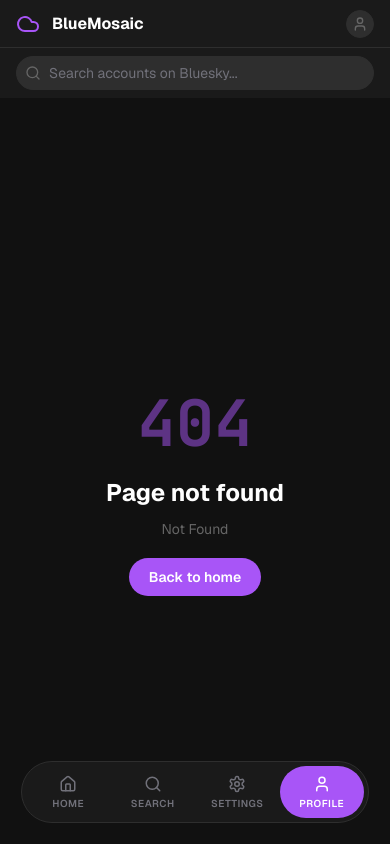
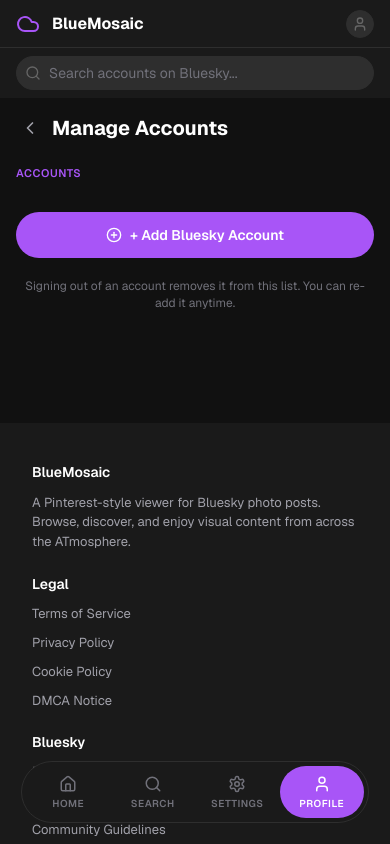
Before and after one commit to sparkyfen/bsky-mosaic, a SvelteKit app: page /profile/manage in a window 390 px wide. Before the commit this address had no page. Shown: the top 844 px of the page. Built offline with nearby package versions, Linux system fonts and the light colour scheme.

Commit message:
Add mobile /profile/manage route for Manage Accounts
Full-screen Manage Accounts page with back arrow to /profile, per-account
sign-out buttons, Active label, and Add Bluesky Account CTA. Matches the
Mobile - Manage Accounts mockup (zKZ2h).

```diff
--- /dev/null
+++ b/src/routes/profile/manage/+page.svelte
@@ -0,0 +1,219 @@
+<script lang="ts">
+	import { goto } from '$app/navigation';
+	import { accountsState, removeAccount, login } from '$lib/stores/auth.js';
+
+	function handleSignOut(did: string) {
+		removeAccount(did);
+	}
+
+	function handleAdd() {
+		// Open login modal by navigating back — the layout controls the login modal.
+		// For now, route to the profile page which has Add Account.
+		// TODO: once login modal can be opened via a store/event, trigger it directly.
+		goto('/profile');
+	}
+</script>
+
+<div class="manage-page">
+	<div class="manage-top">
+		<button class="back-btn" onclick={() => goto('/profile')} type="button" aria-label="Back">
+			<svg xmlns="http://www.w3.org/2000/svg" width="20" height="20" viewBox="0 0 24 24" fill="none" stroke="currentColor" stroke-width="2" stroke-linecap="round" stroke-linejoin="round"><path d="m15 18-6-6 6-6" /></svg>
+		</button>
+		<h1>Manage Accounts</h1>
+	</div>
+
+	<div class="section-label">Accounts</div>
+
+	<div class="account-list">
+		{#each $accountsState.accounts as account (account.did)}
+			<div class="account-row">
+				<div class="row-left">
+					{#if account.avatar}
+						<img class="avatar" src={account.avatar} alt="" />
+					{:else}
+						<div class="avatar placeholder">
+							<svg xmlns="http://www.w3.org/2000/svg" width="20" height="20" viewBox="0 0 24 24" fill="none" stroke="currentColor" stroke-width="2" stroke-linecap="round" stroke-linejoin="round"><path d="M19 21v-2a4 4 0 0 0-4-4H9a4 4 0 0 0-4 4v2" /><circle cx="12" cy="7" r="4" /></svg>
+						</div>
+					{/if}
+					<div class="row-info">
+						<span class="row-name">{account.displayName || account.handle}</span>
+						<span class="row-handle">@{account.handle}</span>
+						{#if account.did === $accountsState.activeDid}
+							<span class="active-label">Active</span>
+						{/if}
+					</div>
+				</div>
+				<button class="signout-btn" onclick={() => handleSignOut(account.did)} type="button">Sign out</button>
+			</div>
+		{/each}
+	</div>
+
+	<button class="add-btn" onclick={handleAdd} type="button">
+		<svg xmlns="http://www.w3.org/2000/svg" width="16" height="16" viewBox="0 0 24 24" fill="none" stroke="currentColor" stroke-width="2" stroke-linecap="round" stroke-linejoin="round"><circle cx="12" cy="12" r="10" /><path d="M8 12h8" /><path d="M12 8v8" /></svg>
+		+ Add Bluesky Account
+	</button>
+
+	<p class="footer-text">Signing out of an account removes it from this list. You can re-add it anytime.</p>
+</div>
+
+<style>
+	.manage-page {
+		flex: 1;
+		display: flex;
+		flex-direction: column;
+		padding: 16px;
+		max-width: 480px;
+		margin: 0 auto;
+		width: 100%;
+	}
+
+	.manage-top {
+		display: flex;
+		align-items: center;
+		gap: 8px;
+		margin-bottom: 24px;
+	}
+
+	.back-btn {
+		background: none;
+		border: none;
+		color: var(--fg-muted);
+		cursor: pointer;
+		padding: 4px;
+		border-radius: 6px;
+		display: flex;
+		transition: color 0.2s;
+	}
+
+	.back-btn:hover {
+		color: var(--fg);
+	}
+
+	.manage-top h1 {
+		font-family: 'Geist', sans-serif;
+		font-size: 20px;
+		font-weight: 700;
+		color: var(--fg);
+	}
+
+	.section-label {
+		font-family: 'Geist', sans-serif;
+		font-size: 11px;
+		font-weight: 600;
+		color: var(--accent-purple);
+		text-transform: uppercase;
+		letter-spacing: 0.05em;
+		margin-bottom: 8px;
+	}
+
+	.account-list {
+		display: flex;
+		flex-direction: column;
+	}
+
+	.account-row {
+		display: flex;
+		align-items: center;
+		justify-content: space-between;
+		padding: 14px 0;
+		border-bottom: 1px solid var(--border);
+	}
+
+	.row-left {
+		display: flex;
+		align-items: center;
+		gap: 12px;
+	}
+
+	.avatar {
+		width: 40px;
+		height: 40px;
+		border-radius: 50%;
+		object-fit: cover;
+		flex-shrink: 0;
+	}
+
+	.avatar.placeholder {
+		background: var(--bg-muted);
+		display: flex;
+		align-items: center;
+		justify-content: center;
+		color: var(--fg-dim);
+	}
+
+	.row-info {
+		display: flex;
+		flex-direction: column;
+		gap: 1px;
+	}
+
+	.row-name {
+		font-family: 'Geist', sans-serif;
+		font-size: 15px;
+		font-weight: 600;
+		color: var(--fg);
+	}
+
+	.row-handle {
+		font-family: 'Geist Mono', monospace;
+		font-size: 12px;
+		color: var(--fg-subtle);
+	}
+
+	.active-label {
+		font-family: 'Geist', sans-serif;
+		font-size: 11px;
+		font-weight: 600;
+		color: var(--accent-purple);
+		margin-top: 1px;
+	}
+
+	.signout-btn {
+		font-family: 'Geist', sans-serif;
+		font-size: 13px;
+		color: #FF5C33;
+		background: none;
+		border: none;
+		cursor: pointer;
+		padding: 4px 8px;
+		border-radius: 6px;
+		flex-shrink: 0;
+		transition: background 0.2s;
+	}
+
+	.signout-btn:hover {
+		background: color-mix(in srgb, #FF5C33 10%, transparent);
+	}
+
+	.add-btn {
+		display: flex;
+		align-items: center;
+		justify-content: center;
+		gap: 8px;
+		width: 100%;
+		padding: 14px;
+		margin-top: 24px;
+		background: var(--accent-purple);
+		color: #ffffff;
+		border: none;
+		border-radius: 9999px;
+		font-family: 'Geist', sans-serif;
+		font-size: 14px;
+		font-weight: 600;
+		cursor: pointer;
+		transition: background 0.2s;
+	}
+
+	.add-btn:hover {
+		background: var(--accent-purple-hover);
+	}
+
+	.footer-text {
+		font-family: 'Geist', sans-serif;
+		font-size: 12px;
+		color: var(--fg-subtle);
+		text-align: center;
+		margin-top: 20px;
+		line-height: 1.4;
+	}
+</style>
```
